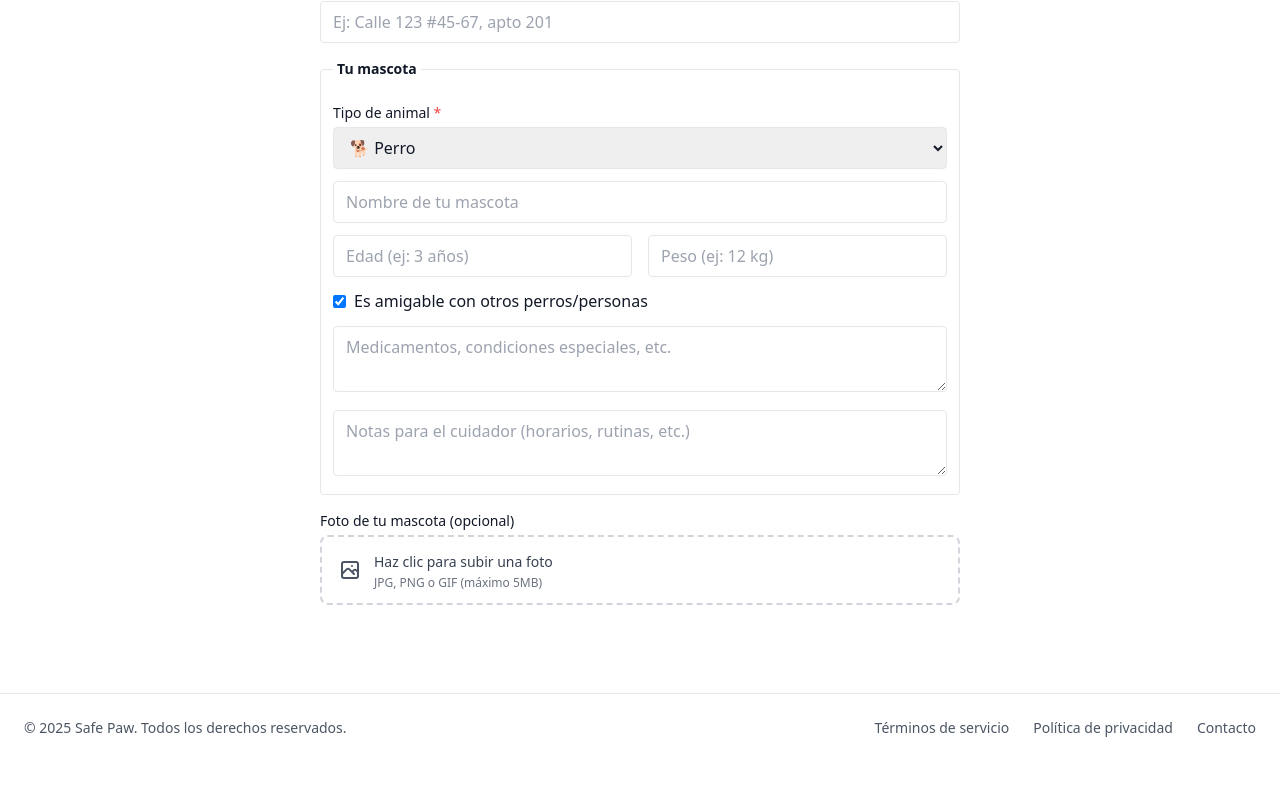
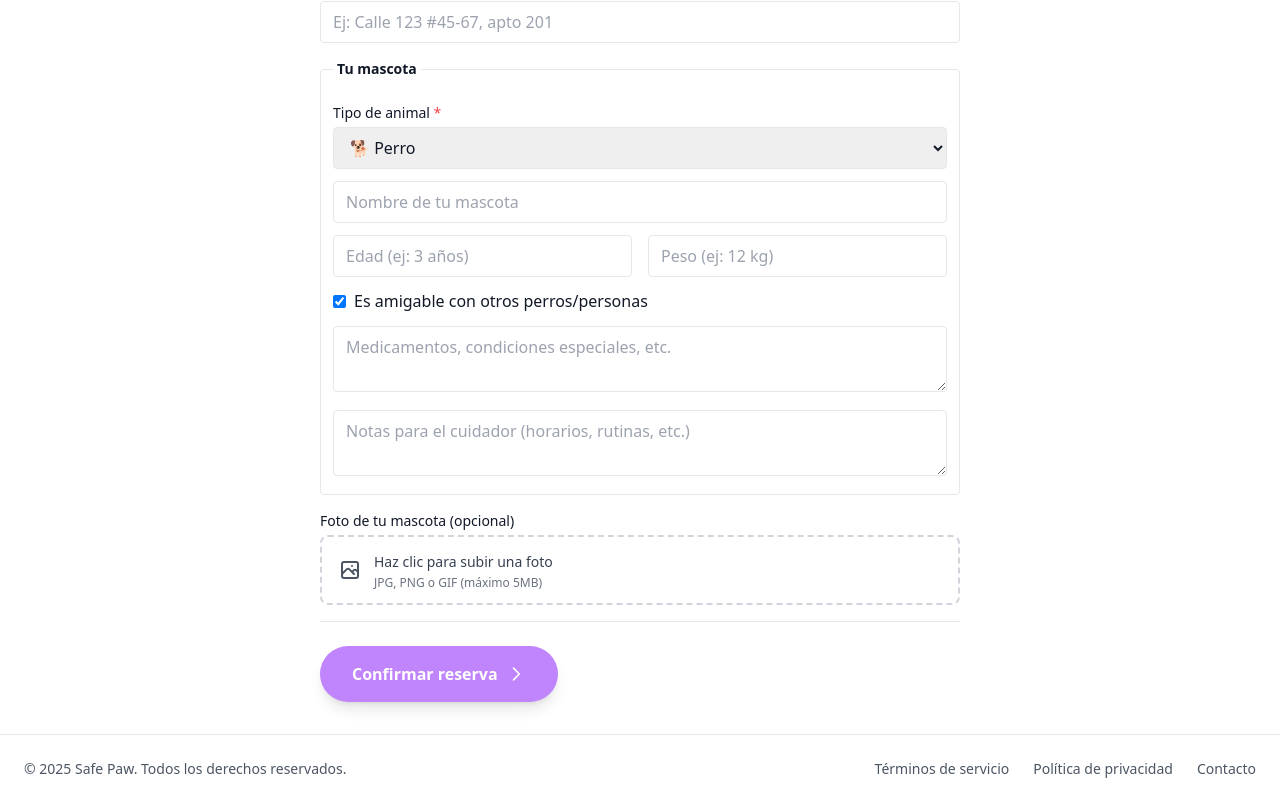
Before and after one commit to BeckyCamacho/safe-paw, a React (Vite) app: page /reservar/1 in a window 1280 px wide. Shown: the part 482-1285 px from the top of the page. Before the commit the page ends 1244 px from the top, so only its background shows below. Built offline with nearby package versions, Linux system fonts and the light colour scheme; no server answers.

Commit message:
deploy: cambios Safe Paw

```diff
--- a/src/constants/navigation.js
+++ b/src/constants/navigation.js
@@ -46,7 +46,7 @@ export const SERVICE_LABELS = {
 export const SERVICE_OPTIONS = [
   { value: "hospedaje", label: "Hospedaje nocturno" },
   { value: "guarderia", label: "Guardería diurna" },
-  { value: "paseos", label: "Paseos" },
+  { value: "paseos 30 minutos", label: "Paseos 30 minutos" },
   { value: "visitas", label: "Visitas a domicilio" },
   { value: "cuidado_casa_dueno", label: "Cuidado en casa del dueño" },
 ];
--- a/src/pages/BookingDetail.jsx
+++ b/src/pages/BookingDetail.jsx
@@ -303,7 +303,7 @@ export default function BookingDetail() {
             disabled={updating}
             className="flex-1 px-6 py-3 rounded-full bg-green-500 text-white hover:bg-green-600 disabled:opacity-60 transition-colors font-medium text-base shadow-md"
           >
-            {updating ? "Actualizando…" : "✅ Aceptar solicitud"}
+            {updating ? "Actualizando…" : "Aceptar solicitud"}
           </button>
 
 
@@ -312,7 +312,7 @@ export default function BookingDetail() {
               disabled={updating}
               className="flex-1 px-6 py-3 rounded-full bg-red-500 text-white hover:bg-red-600 disabled:opacity-60 transition-colors font-medium text-base shadow-md"
             >
-              ❌ Rechazar solicitud
+               Rechazar solicitud
             </button>
           </div>
         </div>
--- a/src/pages/BookingForm.jsx
+++ b/src/pages/BookingForm.jsx
@@ -249,13 +249,31 @@ export default function BookingForm() {
           <Uploader onUploaded={setPhotoUrl} />
         </div>
 
-        <button
-          type="submit"
-          disabled={submitting}
-          className="mt-4 inline-flex items-center justify-center px-4 py-2 rounded-full bg-primary-DEFAULT text-white hover:bg-primary-DEFAULT/90 disabled:opacity-60 transition-colors font-medium"
-        >
-          {submitting ? "Enviando..." : "Enviar solicitud"}
-        </button>
+        <div className="mt-8 pt-6 border-t border-gray-200">
+          <button
+            type="submit"
+            disabled={submitting}
+            className="w-full md:w-auto inline-flex items-center justify-center gap-2 px-8 py-4 rounded-full bg-[#C084FC] text-white hover:bg-[#A855F7] active:bg-[#9333EA] disabled:opacity-50 disabled:cursor-not-allowed transition-all font-semibold text-base shadow-lg hover:shadow-xl"
+            style={{ backgroundColor: submitting ? '#A855F7' : '#C084FC' }}
+          >
+            {submitting ? (
+              <>
+                <svg className="animate-spin h-5 w-5" xmlns="http://www.w3.org/2000/svg" fill="none" viewBox="0 0 24 24">
+                  <circle className="opacity-25" cx="12" cy="12" r="10" stroke="currentColor" strokeWidth="4"></circle>
+                  <path className="opacity-75" fill="currentColor" d="M4 12a8 8 0 018-8V0C5.373 0 0 5.373 0 12h4zm2 5.291A7.962 7.962 0 014 12H0c0 3.042 1.135 5.824 3 7.938l3-2.647z"></path>
+                </svg>
+                <span>Enviando...</span>
+              </>
+            ) : (
+              <>
+                <span>Confirmar reserva</span>
+                <svg className="w-5 h-5" fill="none" stroke="currentColor" viewBox="0 0 24 24">
+                  <path strokeLinecap="round" strokeLinejoin="round" strokeWidth={2} d="M9 5l7 7-7 7" />
+                </svg>
+              </>
+            )}
+          </button>
+        </div>
       </form>
     </div>
   );
--- a/src/pages/CaregiverDetail.jsx
+++ b/src/pages/CaregiverDetail.jsx
@@ -141,12 +141,21 @@ export default function CaregiverDetail() {
             </div>
 
             {/* Botón de reserva */}
-            <button
-              onClick={handleReserve}
-              className="px-8 py-3 rounded-full bg-primary-DEFAULT text-white hover:bg-primary-DEFAULT/90 transition-colors font-medium text-base"
-            >
-              Reservar ahora
-            </button>
+
+        <button
+          onClick={handleReserve}
+          className="px-8 py-3 rounded-full bg-white text-primary-DEFAULT border border-primary-DEFAULT
+                    hover:bg-primary-DEFAULT hover:text-slate-900 transition-colors font-medium text-base shadow-sm"
+        >
+          Reservar ahora
+        </button>
+
+
+
+
+
+
+
           </div>
         </div>
       </div>
--- a/src/pages/CaregiverRequests.jsx
+++ b/src/pages/CaregiverRequests.jsx
@@ -129,7 +129,7 @@ export default function CaregiverRequests() {
                     disabled={updatingId === b.id}
                     className="px-4 py-2 rounded-full bg-green-500 text-white text-sm hover:bg-green-600 disabled:opacity-60 transition-colors font-medium shadow-md"
                   >
-                    {updatingId === b.id ? "Actualizando..." : "✅ Aceptar"}
+                    {updatingId === b.id ? "Actualizando..." : "Aceptar"}
                   </button>
 
 
@@ -138,7 +138,7 @@ export default function CaregiverRequests() {
                   disabled={updatingId === b.id}
                   className="px-4 py-2 rounded-full bg-red-500 text-white text-sm hover:bg-red-600 disabled:opacity-60 transition-colors font-medium shadow-md"
                 >
-                  ❌ Rechazar
+                  Rechazar
                 </button>
               </div>
             )}
--- a/src/pages/MyProfile.jsx
+++ b/src/pages/MyProfile.jsx
@@ -398,12 +398,16 @@ export default function MyProfile() {
             {/* Botón de acción */}
             <div className="pt-4 w-full md:w-auto">
               {isCaregiver ? (
+
             <button
               onClick={() => setEditing(!editing)}
-                  className="w-full md:w-auto px-6 py-3 rounded-full bg-primary-DEFAULT text-white hover:bg-primary-DEFAULT/90 active:bg-primary-DEFAULT/80 transition-colors font-medium shadow-lg hover:shadow-xl transform hover:scale-105 transition-all"
+              className="w-full md:w-auto px-6 py-3 rounded-full bg-[#D7B8FF] text-slate-900 hover:bg-[#B89CF2] active:bg-[#AA84E6] transition-colors font-medium shadow-lg hover:shadow-xl transform hover:scale-105"
             >
               {editing ? "Cancelar edición" : "Editar perfil"}
             </button>
+
+
+
               ) : (
                 <button
                   onClick={() => navigate(ROUTES.BECOME_CAREGIVER)}
@@ -494,15 +498,18 @@ export default function MyProfile() {
                 </svg>
                 Perfil de cuidador
               </h2>
+
            <button
             onClick={() => setEditing(true)}
-                className="px-4 py-2 rounded-lg bg-primary-DEFAULT text-white hover:bg-primary-DEFAULT/90 active:bg-primary-DEFAULT/80 transition-colors font-medium text-sm shadow-md hover:shadow-lg flex items-center gap-2"
+            className="px-4 py-2 rounded-lg bg-[#D7B8FF] text-slate-900 hover:bg-[#C7A0FF] active:bg-[#B48CFF] transition-colors font-medium text-sm shadow-md hover:shadow-lg flex items-center gap-2"
           >
             <svg className="w-4 h-4" fill="none" stroke="currentColor" viewBox="0 0 24 24">
               <path strokeLinecap="round" strokeLinejoin="round" strokeWidth={2} d="M11 5H6a2 2 0 00-2 2v11a2 2 0 002 2h11a2 2 0 002-2v-5m-1.414-9.414a2 2 0 112.828 2.828L11.828 15H9v-2.828l8.586-8.586z" />
             </svg>
             Editar
           </button>
+
+
             </div>
             <div className="space-y-3">
               {caregiverData.bio && (
@@ -695,7 +702,7 @@ export default function MyProfile() {
                 <button
                   type="submit"
                   disabled={saving || uploading}
-                  className="px-6 py-3 rounded-full bg-primary-DEFAULT text-white hover:bg-primary-DEFAULT/90 disabled:opacity-60 disabled:cursor-not-allowed transition-colors font-medium flex items-center gap-2"
+                  className="px-6 py-3 rounded-full bg-blue-500 text-white hover:bg-blue-600 disabled:opacity-60 disabled:cursor-not-allowed transition-colors font-medium flex items-center gap-2"
                 >
                   {saving ? (
                     <>
--- a/src/pages/SerCuidador.jsx
+++ b/src/pages/SerCuidador.jsx
@@ -492,7 +492,7 @@ export default function SerCuidador() {
           <button
             type="submit"
             disabled={saving || uploading}
-            className="px-6 py-3 rounded-full bg-primary-DEFAULT text-white hover:bg-primary-DEFAULT/90 disabled:opacity-60 disabled:cursor-not-allowed transition-colors font-medium flex items-center gap-2"
+            className="px-6 py-3 rounded-full bg-blue-500 text-white hover:bg-blue-600 disabled:opacity-60 disabled:cursor-not-allowed transition-colors font-medium flex items-center gap-2"
           >
             {saving ? (
               <>
```
Lines whose indentation alone changed are shown as unchanged.
